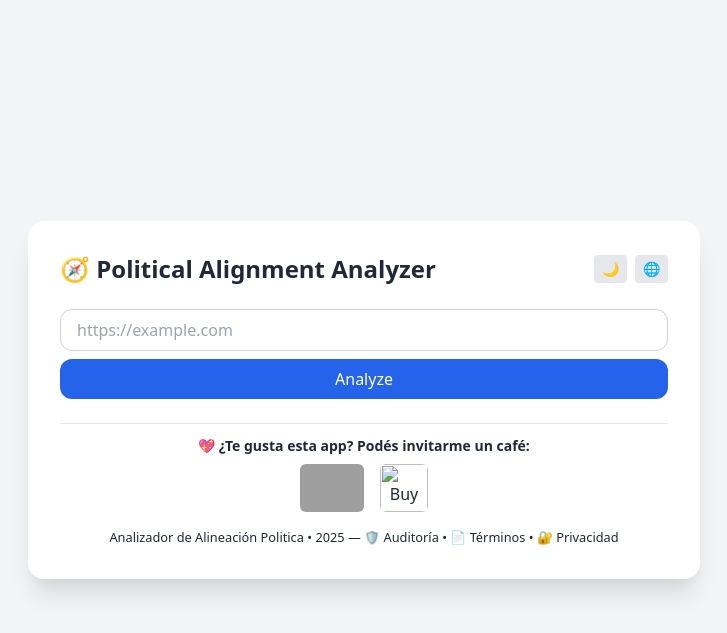
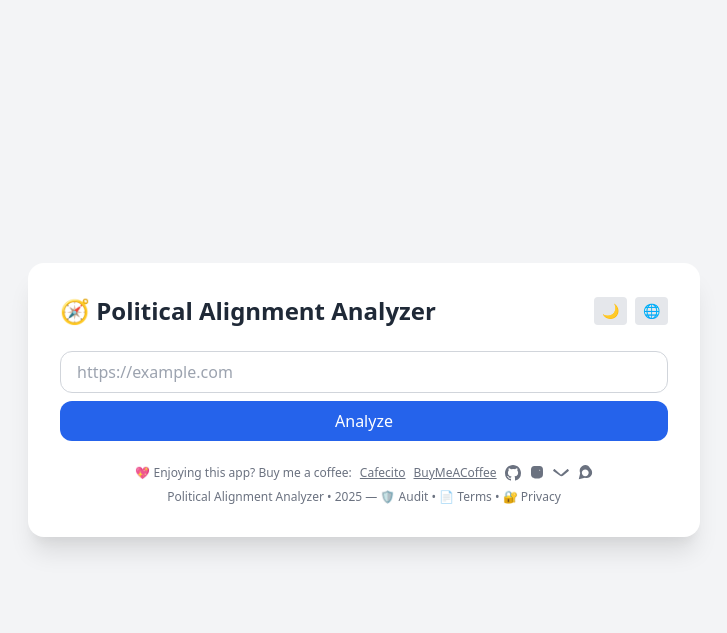
Before and after one commit to electrobiotica/news-analyzer-ai, a Flask app: page / in a window 1280 px wide. Shown: the top 633 px of the page, without its empty margins (276-1003 px from the left). Run offline with Flask 3, Linux system fonts and the light colour scheme; some libraries are stand-ins or nearby versions; grey boxes are pictures that could not be loaded.

Commit message:
Update index_full.html

```diff
--- a/templates/index_full.html
+++ b/templates/index_full.html
@@ -132,25 +132,59 @@
         <button id="btnJSON" class="bg-gray-600 text-white px-4 py-2 rounded-xl hover:bg-gray-700" data-i18n="json">⬇️ Descargar JSON</button>
       </div>
     </div>
+<footer class="text-center text-xs text-gray-500 dark:text-gray-400 mt-6 space-y-2">
+  <!-- Línea 1: Donaciones + redes sociales compactas -->
+  <div class="flex flex-wrap justify-center items-center gap-2">
+    <span data-i18n="coffee">💖 ¿Te gusta esta app?</span>
+    <a href="https://cafecito.app/marianobiotico" target="_blank" class="underline hover:text-blue-400">Cafecito</a>
+    <a href="https://www.buymeacoffee.com/marianobiotico" target="_blank" class="underline hover:text-yellow-500">BuyMeACoffee</a>
+    <a href="https://github.com/electrobiotica" target="_blank" title="GitHub" class="hover:text-white">
+      <svg class="inline w-4 h-4" fill="currentColor" viewBox="0 0 16 16"> <path d="M8 0C3.58 0 0 3.58 0 8a8.01 8.01 0 005.47 7.59c.4.07.55-.17.55-.38
+        0-.19-.01-.82-.01-1.49-2 .37-2.53-.49-2.69-.94-.09-.23-.48-.94-.82-1.13-.28-.15-.68-.52
+        0-.53.63-.01 1.08.58 1.23.82.72 1.21 1.87.87 2.33.66.07-.52.28-.87.5-1.07-1.78-.2-3.64-.89-3.64-3.95
+        0-.87.31-1.59.82-2.15-.08-.2-.36-1.01.08-2.1 0 0 .67-.21 2.2.82a7.65 7.65 0 012-.27c.68 0 1.36.09
+        2 .27 1.53-1.03 2.2-.82 2.2-.82.44 1.09.16 1.9.08 2.1.51.56.82 1.27.82 2.15
+        0 3.07-1.87 3.75-3.65 3.95.29.25.54.73.54 1.48 0 1.07-.01 1.93-.01 2.2
+        0 .21.15.46.55.38A8.01 8.01 0 0016 8c0-4.42-3.58-8-8-8z"/></svg>
+    </a>
+    <a href="https://instagram.com/marianobiotico" target="_blank" title="Instagram" class="hover:text-pink-500">
+      <svg class="inline w-4 h-4" fill="currentColor" viewBox="0 0 448 512"> <path d="M224 202.66A53.34 53.34 0 1 0 277.34 256 53.38 53.38 0 0 0 224 202.66Zm124.71
+        7.09a54 54 0 0 0-30.06-30.06c-20.75-8.23-70.1-6.35-93.64-6.35s-72.89-1.88-93.64
+        6.35a54 54 0 0 0-30.06 30.06c-8.23 20.75-6.35 70.1-6.35 93.64s-1.88 72.89 6.35
+        93.64a54 54 0 0 0 30.06 30.06c20.75 8.23 70.1 6.35 93.64 6.35s72.89 1.88
+        93.64-6.35a54 54 0 0 0 30.06-30.06c8.23-20.75 6.35-70.1 6.35-93.64s1.88-72.89-6.35-93.64ZM224
+        338a82 82 0 1 1 82-82 82.09 82.09 0 0 1-82 82Zm85.33-148.2a19.2 19.2 0 1 1 19.2-19.2
+        19.21 19.21 0 0 1-19.2 19.2ZM398.8 80A80.13 80.13 0 0 0 368 51.2C344.6
+        32 308.5 32 224 32s-120.6 0-144 19.2A80.13 80.13 0 0 0 49.2 80C32 103.4
+        32 139.5 32 224s0 120.6 19.2 144A80.13 80.13 0 0 0 80 398.8c23.4 17.2
+        59.5 17.2 144 17.2s120.6 0 144-19.2a80.13 80.13 0 0 0 30.8-30.8C416
+        344.6 416 308.5 416 224s0-120.6-17.2-144Z"/></svg>
+    </a>
+    <a href="mailto:marianobiotico@gmail.com" title="Email" class="hover:text-blue-400">
+      <svg class="inline w-4 h-4" fill="currentColor" viewBox="0 0 512 512"><path d="M502.3 190.8L327.4 338.4c-15.2 13-35.6 20.5-56.4 20.5s-41.2-7.5-56.4-20.5L9.7
+        190.8c-7.9-6.7-9-18.7-2.3-26.6l24.6-29.2c6.7-7.9 18.7-9 26.6-2.3L256
+        312.5 453.4 132.7c7.9-6.7 19.9-5.6 26.6 2.3l24.6 29.2c6.8 7.9 5.7 19.9-2.3 26.6z"/></svg>
+    </a>
+    <a href="https://wa.me/549112728058" target="_blank" title="WhatsApp" class="hover:text-green-400">
+      <svg class="inline w-4 h-4" fill="currentColor" viewBox="0 0 448 512"><path d="M380.9 97.1C339-3.6 226.8-24.2 138.8 29.6 60.6 77.5 32.2
+        176.2 71.6 255.5L24 452l199.3-46.9c78.7 31.4 168.1-5.1
+        209.7-83.5 41.6-78.4 9.9-175.5-52.1-224.5zM232.3 361.2c-60.7 0-109.9-49.2-109.9-109.9
+        0-60.7 49.2-109.9 109.9-109.9s109.9 49.2 109.9 109.9c0 60.7-49.2 109.9-109.9 109.9z"/></svg>
+    </a>
+  </div>
 
-    <footer>
-      <hr class="my-2"/>
-      <p class="text-sm mt-3"><strong>💖 ¿Te gusta esta app? Podés invitarme un café:</strong></p>
-      <div style="display:flex; justify-content:center; gap: 1rem; flex-wrap:wrap; margin-top: 0.5rem;">
-        <a href="https://cafecito.app/marianobiotico" target="_blank" rel="noopener">
-          <img src="https://cdn.cafecito.app/imgs/buttons/button_1.png" alt="Invitame un café en cafecito.app" style="height:48px; border-radius:6px;">
-        </a>
-        <a href="https://www.buymeacoffee.com/marianobiotico" target="_blank" rel="noopener">
-          <img src="https://cdn.buymeacoffee.com/buttons/v2/default-yellow.png" alt="Buy Me a Coffee" style="height:48px; border-radius:6px;">
-        </a>
-      </div>
-      <small style="display:block; margin-top:1rem;">
-        Analizador de Alineación Politica • 2025 —
-        <a href="auditoria.html" target="_blank">🛡 Auditoría</a> •
-        <a href="legal.html" target="_blank">📄 Términos</a> •
-        <a href="politica.html" target="_blank">🔐 Privacidad</a>
-      </small>
-    </footer>
+  <!-- Línea 2: Enlaces legales -->
+  <div>
+    <span data-i18n="footer_title">Analizador de Alineación Política • 2025 —</span>
+    <a href="auditoria.html" target="_blank" data-i18n="audit" class="hover:underline">Auditoría</a> •
+    <a href="legal.html" target="_blank" data-i18n="terms" class="hover:underline">Términos</a> •
+    <a href="politica.html" target="_blank" data-i18n="privacy" class="hover:underline">Privacidad</a>
+  </div>
+</footer>
+
+
+
+
   </div>
 
 <script>
@@ -160,15 +194,48 @@ let lastData = null;
 let lastUrl  = null;
 
 const STR = {
-  es: { title:"🧭 Analizador de Alineación Politica", analyze:"Analizar", detected:"🔍 Alineación política detectada",
-        left:"Izquierda", right:"Derecha", justif:"📄 Justificación", keywords:"📌 Palabras clave",
-        biased:"⚠️ Frases sesgadas", pdf:"📄 Exportar PDF", json:"⬇️ Descargar JSON",
-        analyzing:"Analizando...", invalid_url:"Por favor ingresa una URL válida", error:"Error" },
-  en: { title:"🧭 Political Alignment Analyzer", analyze:"Analyze", detected:"🔍 Detected political alignment",
-        left:"Left", right:"Right", justif:"📄 Justification", keywords:"📌 Keywords",
-        biased:"⚠️ Biased phrases", pdf:"📄 Export PDF", json:"⬇️ Download JSON",
-        analyzing:"Analyzing...", invalid_url:"Please enter a valid URL", error:"Error" }
+  es: {
+    title:"🧭 Analizador de Alineación Politica",
+    analyze:"Analizar",
+    detected:"🔍 Alineación política detectada",
+    left:"Izquierda",
+    right:"Derecha",
+    justif:"📄 Justificación",
+    keywords:"📌 Palabras clave",
+    biased:"⚠️ Frases sesgadas",
+    pdf:"📄 Exportar PDF",
+    json:"⬇️ Descargar JSON",
+    analyzing:"Analizando...",
+    invalid_url:"Por favor ingresa una URL válida",
+    error:"Error",
+    coffee:"💖 ¿Te gusta esta app? Podés invitarme un café:",
+    footer_title:"Analizador de Alineación Politica • 2025 —",
+    audit:"🛡 Auditoría",
+    terms:"📄 Términos",
+    privacy:"🔐 Privacidad"
+  },
+  en: {
+    title:"🧭 Political Alignment Analyzer",
+    analyze:"Analyze",
+    detected:"🔍 Detected political alignment",
+    left:"Left",
+    right:"Right",
+    justif:"📄 Justification",
+    keywords:"📌 Keywords",
+    biased:"⚠️ Biased phrases",
+    pdf:"📄 Export PDF",
+    json:"⬇️ Download JSON",
+    analyzing:"Analyzing...",
+    invalid_url:"Please enter a valid URL",
+    error:"Error",
+    coffee:"💖 Enjoying this app? Buy me a coffee:",
+    footer_title:"Political Alignment Analyzer • 2025 —",
+    audit:"🛡 Audit",
+    terms:"📄 Terms",
+    privacy:"🔐 Privacy"
+  }
 };
+
 
 function applyLang() {
   document.documentElement.lang = LANG;
```
